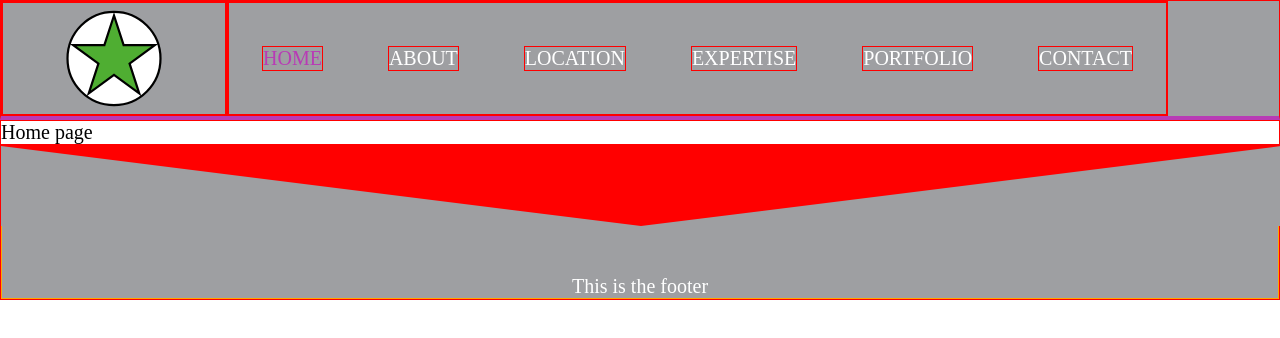
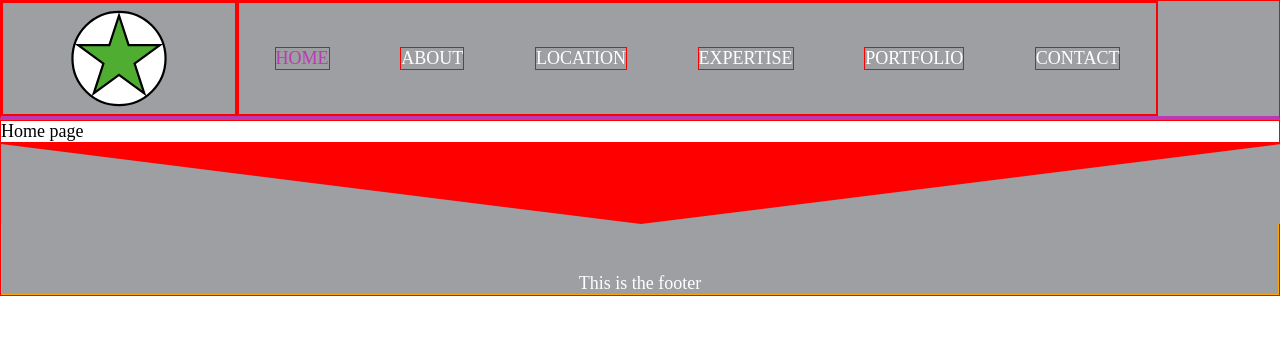
Before and after one commit to DylanWarrener/tpw-development-website-react, a React (Create React App) app: page / in a window 1280 px wide. Shown: the top 338 px of the page. Built offline with nearby package versions, Linux system fonts and the light colour scheme.

Commit message:
Changed font-size to 18px

```diff
--- a/src/abstracts/font.scss
+++ b/src/abstracts/font.scss
@@ -1,2 +1,2 @@
 $font-size-html: 62.5%;
-$font-size-body: 2rem;
+$font-size-body: 1.8rem;
```
